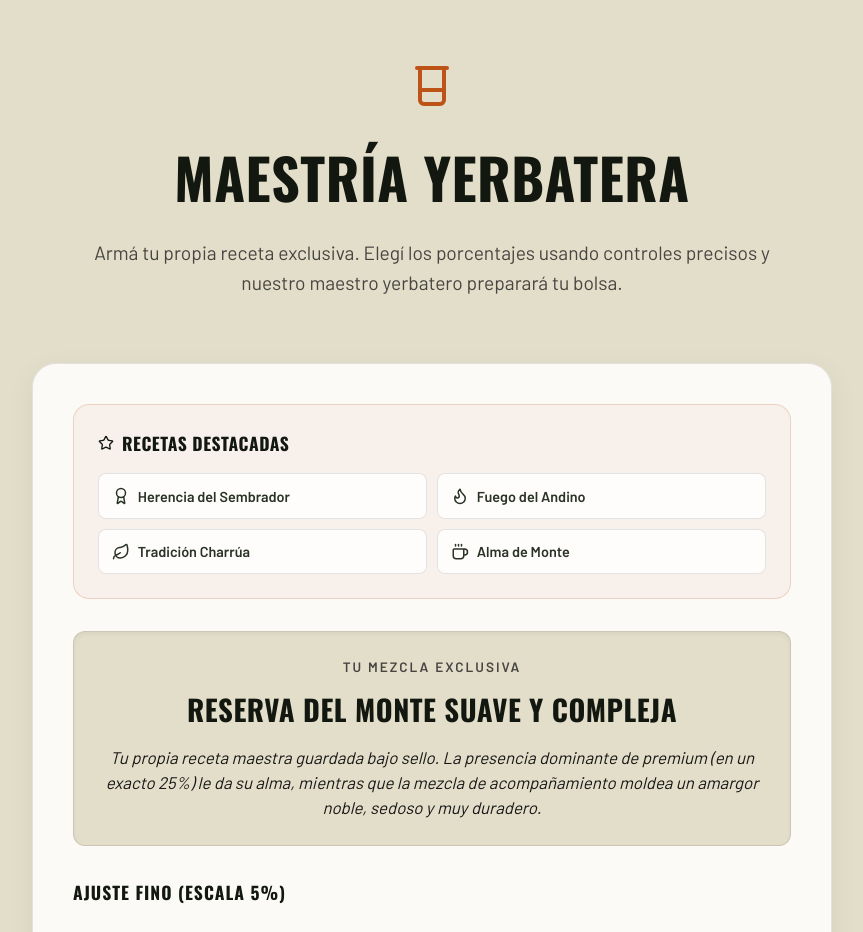
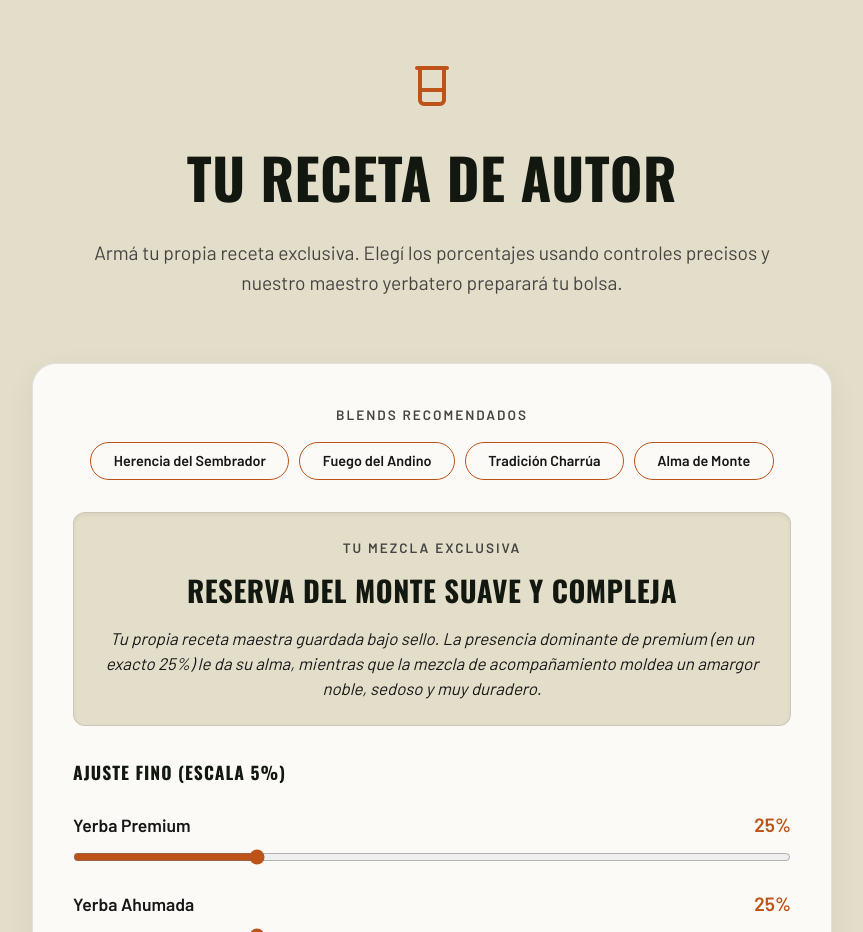
Before and after one commit to Rober-Sonda/el-andino, a React (Vite) app: page / in a window 1280 px wide. Shown: the part 3100-4032 px from the top of the page, without its empty margins (208-1071 px from the left). Built offline with nearby package versions, Linux system fonts and the light colour scheme; no server answers.

Commit message:
UI Polish: Refine featured blends design into elegant pills and rename to Tu Receta de Autor

```diff
--- a/src/components/BlendCreator.jsx
+++ b/src/components/BlendCreator.jsx
@@ -146,19 +146,19 @@ const BlendCreator = () => {
       <div style={styles.container}>
         <div style={styles.heading}>
           <Beaker size={48} color="var(--color-accent)" style={{marginBottom: '1rem'}} />
-          <h2 style={styles.title}>Maestría Yerbatera</h2>
+          <h2 style={styles.title}>Tu Receta de Autor</h2>
           <p style={styles.subtitle}>Armá tu propia receta exclusiva. Elegí los porcentajes usando controles precisos y nuestro maestro yerbatero preparará tu bolsa.</p>
         </div>
 
         <div className="blend-grid">
           {/* Controls Side */}
           <div style={styles.controlsSection}>
-             <div style={styles.featuredBox}>
-                 <h4 style={styles.featuredTitle}><Star size={16}/> Recetas Destacadas</h4>
-                 <div style={styles.featuredGrid}>
+             <div style={{ marginBottom: '2rem' }}>
+                 <p style={{ margin: '0 0 1rem 0', fontSize: '0.85rem', textTransform: 'uppercase', color: 'var(--color-text-muted)', fontWeight: 'bold', letterSpacing: '2px', textAlign: 'center' }}>Blends Recomendados</p>
+                 <div style={{ display: 'flex', gap: '10px', flexWrap: 'wrap', justifyContent: 'center' }}>
                     {featuredBlends.map((blend, idx) => (
-                        <button key={idx} className="featured-btn" style={styles.featuredBtn} onClick={() => setRatios(blend.ratios)}>
-                           {blend.icon} {blend.name}
+                        <button key={idx} className="featured-pill-btn" onClick={() => setRatios(blend.ratios)}>
+                           {blend.name}
                         </button>
                     ))}
                  </div>
@@ -486,8 +486,23 @@ const styles = {
 if (typeof document !== 'undefined') {
   const styleSheet = document.createElement("style");
   styleSheet.innerText = `
-    [data-theme='dark'] .featured-btn {
-      color: #F4F0EA !important;
+    .featured-pill-btn {
+      background: transparent;
+      border: 1.5px solid var(--color-accent);
+      color: var(--color-text);
+      padding: 0.6rem 1.4rem;
+      border-radius: 50px;
+      font-weight: 700;
+      font-size: 0.9rem;
+      transition: all 0.2s ease;
+      cursor: pointer;
+    }
+    .featured-pill-btn:hover {
+      background: var(--color-accent);
+      color: #1a1a1a !important;
+    }
+    [data-theme='dark'] .featured-pill-btn {
+      color: #F4F0EA;
     }
     [data-theme='dark'] .bag-blend-name {
       color: #1a1a1a !important;
```
